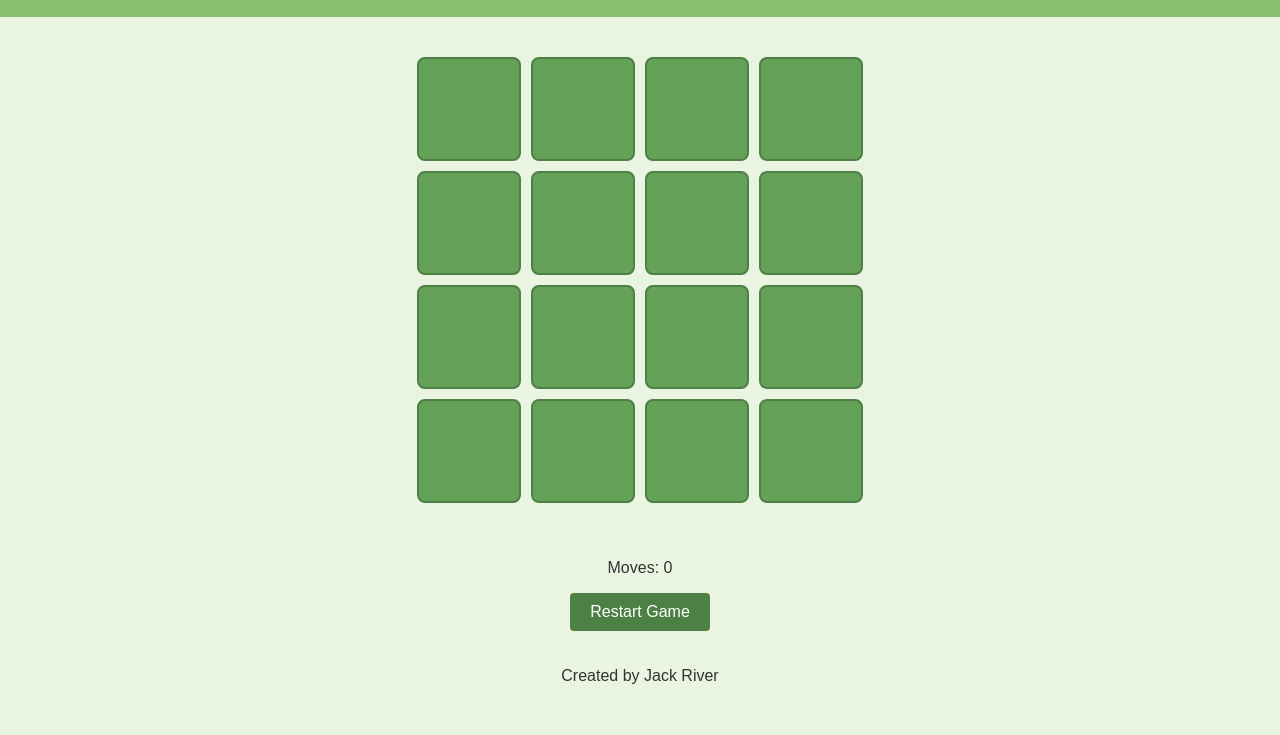
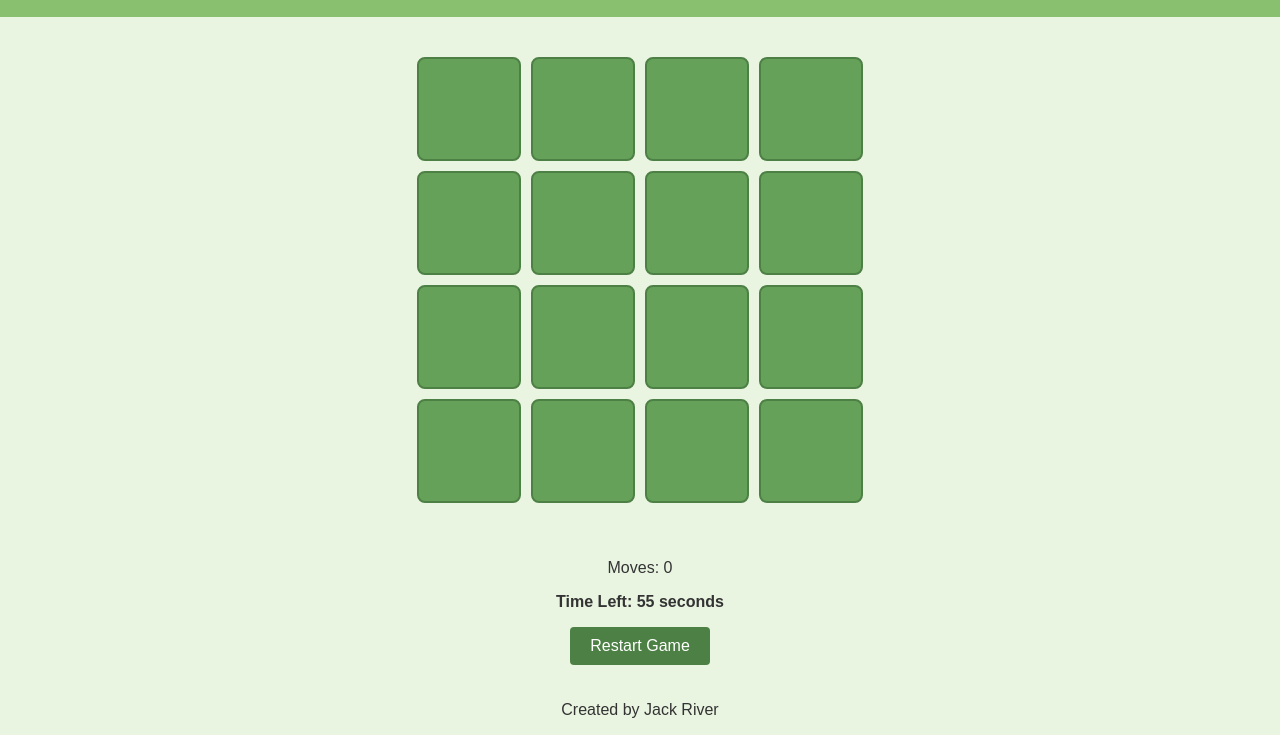
Before and after one commit to bip-river/tree-memory-match-game, a plain HTML site: page index.html in a window 1280 px wide. Shown: the part 88-823 px from the top of the page. Before the commit the page ends 800 px from the top, so only its background shows below. Drawn offline with Linux system fonts and the light colour scheme.

Commit message:
Add timed mode feature

```diff
--- a/index.html
+++ b/index.html
@@ -15,6 +15,7 @@
     <section class="game-board" id="game-board"></section>
     <div class="scoreboard">
       <p class="scoreboard__moves">Moves: <span class="scoreboard__move-counter" id="move-counter">0</span></p>
+      <p class="scoreboard__timer">Time Left: <span id="timer">60</span> seconds</p>
       <p class="scoreboard__status-message" id="status-message"></p>
       <button class="scoreboard__reset-button" id="reset-button">Restart Game</button>
     </div>
--- a/js/game.js
+++ b/js/game.js
@@ -6,6 +6,21 @@ class Game {
     constructor() {
         this.moves = 0;
         this.matchedCards = 0;
+        this.timer = null; // Timer interval ID
+        this.timeLeft = 60; // Time left in seconds
+    }
+
+    startTimer() {
+        this.timeLeft = 60; // Reset the timer
+        document.getElementById('timer').textContent = this.timeLeft;
+        this.timer = setInterval(() => {
+            this.timeLeft--;
+            document.getElementById('timer').textContent = this.timeLeft;
+            if (this.timeLeft <= 0) {
+                clearInterval(this.timer);
+                this.endGame(false); // End game if timer runs out
+            }
+        }, 1000);
     }
 
     init() {
@@ -27,14 +42,29 @@ class Game {
         if (this.matchedCards === totalCards) {
             updateStatusMessage('You won! 🎉');
         }
+        if (this.matchedCards === totalCards) {
+            clearInterval(this.timer); // Stop the timer
+            updateStatusMessage('You won! 🎉');
+        }
+    }
+
+    endGame(didWin) {
+        clearInterval(this.timer); // Stop the timer
+        const message = didWin ? 'You won! 🎉' : 'Time’s up! Try again!';
+        updateStatusMessage(message);
+        // Disable all cards to prevent further interaction
+        const cards = document.querySelectorAll('.game-board__card');
+        cards.forEach(card => card.classList.add('game-board__card--disabled'));
     }
 
     resetGame() {
+        clearInterval(this.timer); // Stop any running timer
         this.moves = 0;
         this.matchedCards = 0;
         setMoveCounter(this.moves);
         updateStatusMessage('');
         createBoard();
+        this.startTimer(); // Start a new timer
     }
 }
 
--- a/styles.css
+++ b/styles.css
@@ -107,3 +107,9 @@ body {
 .scoreboard__reset-button:hover {
     background-color: var(--color-button-hover-bg);
 }
+
+.scoreboard__timer {
+    margin: 10px 0;
+    font-size: var(--font-size-base);
+    font-weight: bold;
+}
```
